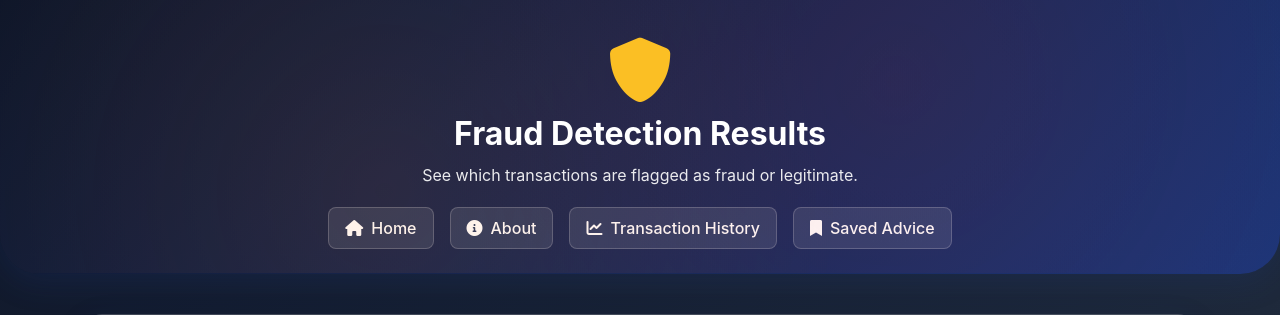
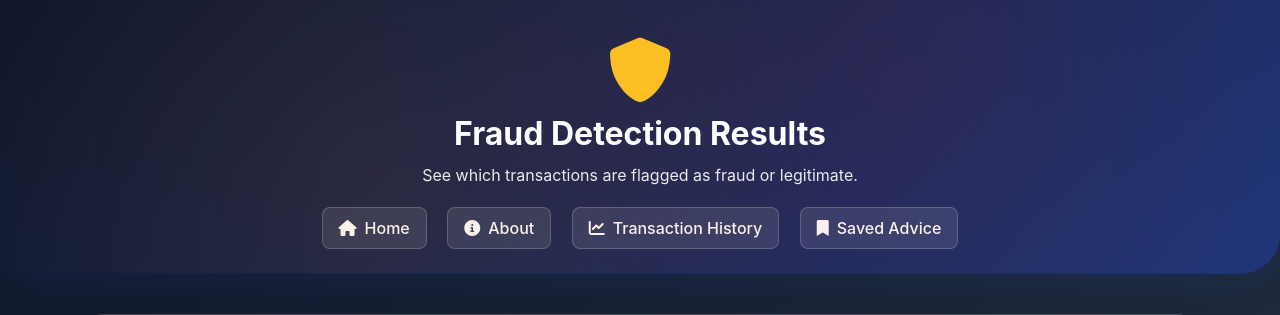
Before and after one commit to Pawan22104168/FraudGuard-Pro-AI-Fraud-Detection-System, a Flask app: template templates/display.html in a window 1280 px wide. Shown: the top 315 px of the page. Run offline with Flask 3, Linux system fonts and the light colour scheme; the template is opened without the code that fills it, so the values that code supplies are empty.

Commit message:
Fix: Simplify navigation links structure for better compatibility

```diff
--- a/templates/display.html
+++ b/templates/display.html
@@ -504,22 +504,18 @@
 
     <!-- Navigation Links -->
     <div style="margin-top: 20px;">
-        <nav>
-            <ul style="list-style: none; display: flex; gap: 1rem; justify-content: center; margin: 0; padding: 0;">
-                <li><a href="/" style="color: #ffffff; text-decoration: none; padding: 8px 16px; border-radius: 8px; background: rgba(255, 255, 255, 0.1); border: 1px solid rgba(255, 255, 255, 0.2); transition: all 0.3s ease; display: inline-flex; align-items: center; gap: 8px; font-weight: 500; cursor: pointer;">
-                    <i class="fas fa-home"></i> Home
-                </a></li>
-                <li><a href="/about" style="color: #ffffff; text-decoration: none; padding: 8px 16px; border-radius: 8px; background: rgba(255, 255, 255, 0.1); border: 1px solid rgba(255, 255, 255, 0.2); transition: all 0.3s ease; display: inline-flex; align-items: center; gap: 8px; font-weight: 500; cursor: pointer;">
-                    <i class="fas fa-info-circle"></i> About
-                </a></li>
-                <li><a href="/transaction_history" style="color: #ffffff; text-decoration: none; padding: 8px 16px; border-radius: 8px; background: rgba(255, 255, 255, 0.1); border: 1px solid rgba(255, 255, 255, 0.2); transition: all 0.3s ease; display: inline-flex; align-items: center; gap: 8px; font-weight: 500; cursor: pointer;">
-                    <i class="fas fa-chart-line"></i> Transaction History
-                </a></li>
-                <li><a href="/saved_advice" style="color: #ffffff; text-decoration: none; padding: 8px 16px; border-radius: 8px; background: rgba(255, 255, 255, 0.1); border: 1px solid rgba(255, 255, 255, 0.2); transition: all 0.3s ease; display: inline-flex; align-items: center; gap: 8px; font-weight: 500; cursor: pointer;">
-                    <i class="fas fa-bookmark"></i> Saved Advice
-                </a></li>
-            </ul>
-        </nav>
+        <a href="/" style="color: #ffffff; text-decoration: none; padding: 8px 16px; border-radius: 8px; background: rgba(255, 255, 255, 0.1); border: 1px solid rgba(255, 255, 255, 0.2); transition: all 0.3s ease; display: inline-flex; align-items: center; gap: 8px; font-weight: 500; cursor: pointer; margin: 0 8px;">
+            <i class="fas fa-home"></i> Home
+        </a>
+        <a href="/about" style="color: #ffffff; text-decoration: none; padding: 8px 16px; border-radius: 8px; background: rgba(255, 255, 255, 0.1); border: 1px solid rgba(255, 255, 255, 0.2); transition: all 0.3s ease; display: inline-flex; align-items: center; gap: 8px; font-weight: 500; cursor: pointer; margin: 0 8px;">
+            <i class="fas fa-info-circle"></i> About
+        </a>
+        <a href="/transaction_history" style="color: #ffffff; text-decoration: none; padding: 8px 16px; border-radius: 8px; background: rgba(255, 255, 255, 0.1); border: 1px solid rgba(255, 255, 255, 0.2); transition: all 0.3s ease; display: inline-flex; align-items: center; gap: 8px; font-weight: 500; cursor: pointer; margin: 0 8px;">
+            <i class="fas fa-chart-line"></i> Transaction History
+        </a>
+        <a href="/saved_advice" style="color: #ffffff; text-decoration: none; padding: 8px 16px; border-radius: 8px; background: rgba(255, 255, 255, 0.1); border: 1px solid rgba(255, 255, 255, 0.2); transition: all 0.3s ease; display: inline-flex; align-items: center; gap: 8px; font-weight: 500; cursor: pointer; margin: 0 8px;">
+            <i class="fas fa-bookmark"></i> Saved Advice
+        </a>
     </div>
 </div>
 <div class="container mt-4">
```
